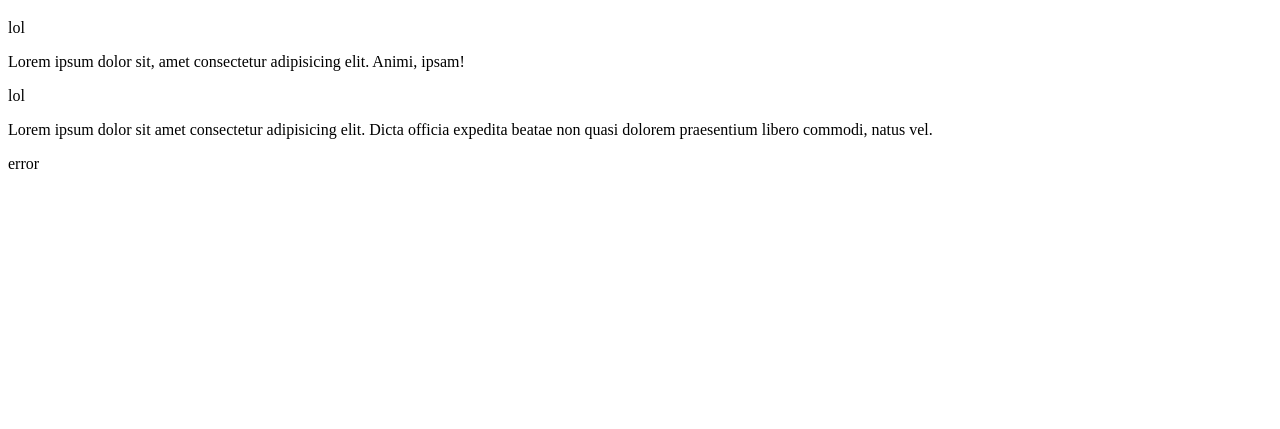
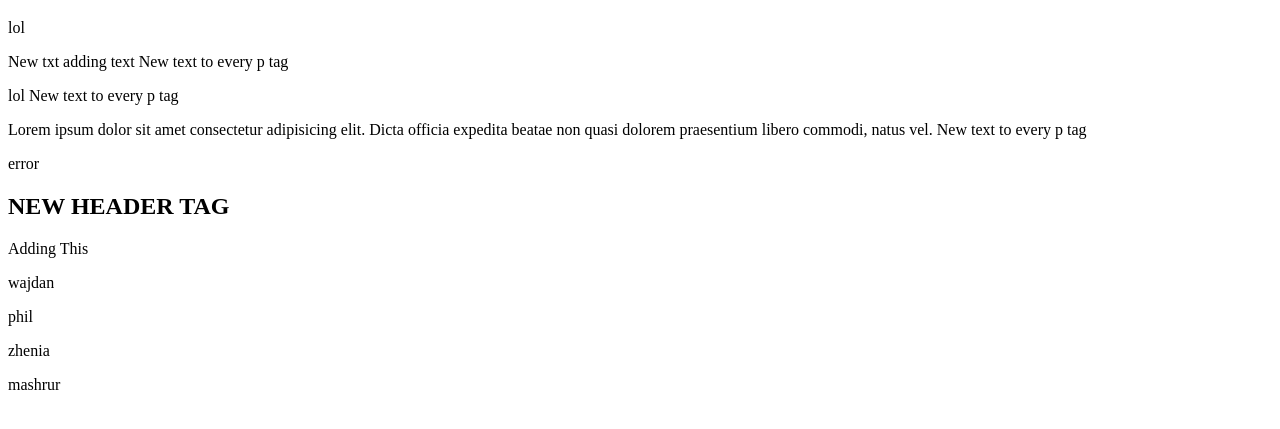
Before and after one commit to WajdanF/JS-TESTING, a plain HTML site: page index.html in a window 1280 px wide. Shown: the part 61-490 px from the top of the page. Drawn offline with Linux system fonts and the light colour scheme.

Commit message:
html elements

```diff
--- a/DOM_2.js
+++ b/DOM_2.js
@@ -0,0 +1,26 @@
+//changing text
+
+const para = document.querySelector('p'); //first p tag on the page
+console.log(para.innerText);
+
+para.innerText= "New txt"; //chaging text here
+para.innerText+=" adding text";//adding to the text
+
+const paras = document.querySelectorAll('p');
+
+paras.forEach(para => {//adding new text to every p tag
+   console.log(para.innerText);
+   para.innerText+=' New text to every p tag'
+});
+
+//Changing HTML
+const content = document.querySelector('.content');
+console.log(content.innerHTML); //html inside the content div
+
+content.innerHTML=`<H2>NEW HEADER TAG</H2>`;//completely overwrites the content int he div tag
+content.innerHTML +=`<p>Adding This</p>`;//adding to the html to the previous
+
+const people = ['wajdan','phil','zhenia','mashrur'];
+people.forEach(person => {
+    content.innerHTML+=`<p>${person}</p>`
+});
--- a/index.html
+++ b/index.html
@@ -14,6 +14,10 @@
     <p>lol</p>
     <p class = 'error'>Lorem ipsum dolor sit amet consectetur adipisicing elit. Dicta officia expedita beatae non quasi dolorem praesentium libero commodi, natus vel.</p>
     <div class ="error">error</div>
+
+    <div class="content">
+        <p>this is content</p>
+    </div>
     <script src="./DOM_2.js"></script>
 </body>
 </html>
```
